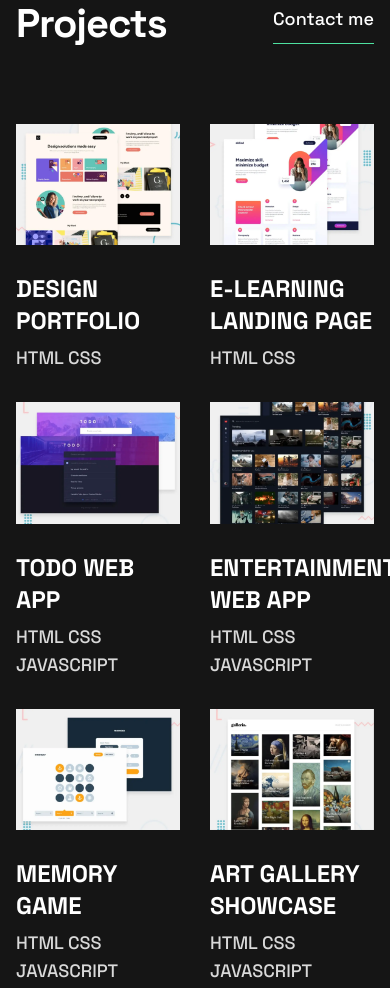
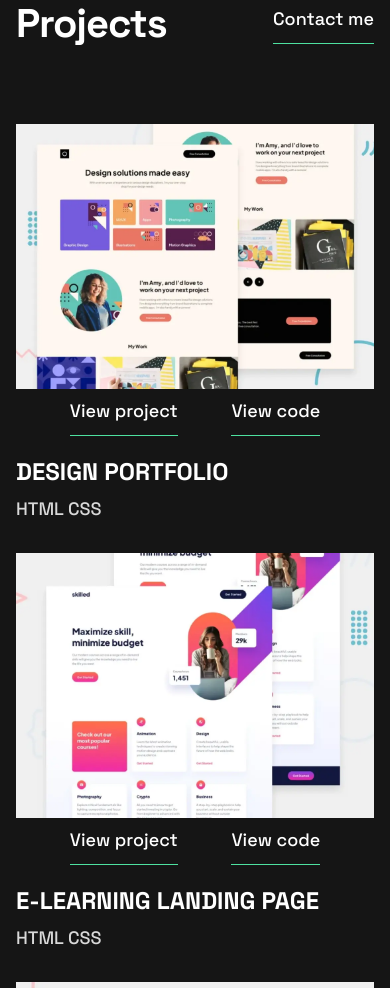
Before and after one commit to hermannleboss/single-page-developer-portfolio, a website built with Vite: page starter-code/index.html in a window 390 px wide. Shown: the part 1420-2408 px from the top of the page. Built offline with nearby package versions, Linux system fonts and the light colour scheme.

Commit message:
feat: portfolio links responsive

```diff
--- a/starter-code/src/sass/pages/_home.scss
+++ b/starter-code/src/sass/pages/_home.scss
@@ -20,8 +20,10 @@
   }
 
   & > div {
+    flex: auto;
+    @media (min-width: 768px) {
       width: 45%;
-    flex: auto;
+    }
   }
 
   &-header {
@@ -35,20 +37,22 @@
   &-item {
     &-image {
       width: 100%;
-
       &-container {
         position: relative;
       }
 
       &-links {
+        display: flex;
+        justify-content: space-evenly;
+        @media (min-width: 1280px) {
           width: 100%;
           height: 100%;
           position: absolute;
           top: 0;
           left: 0;
-
           * {
             display: none;
+          }
         }
 
         &:hover {
```
Lines whose indentation alone changed are shown as unchanged.
